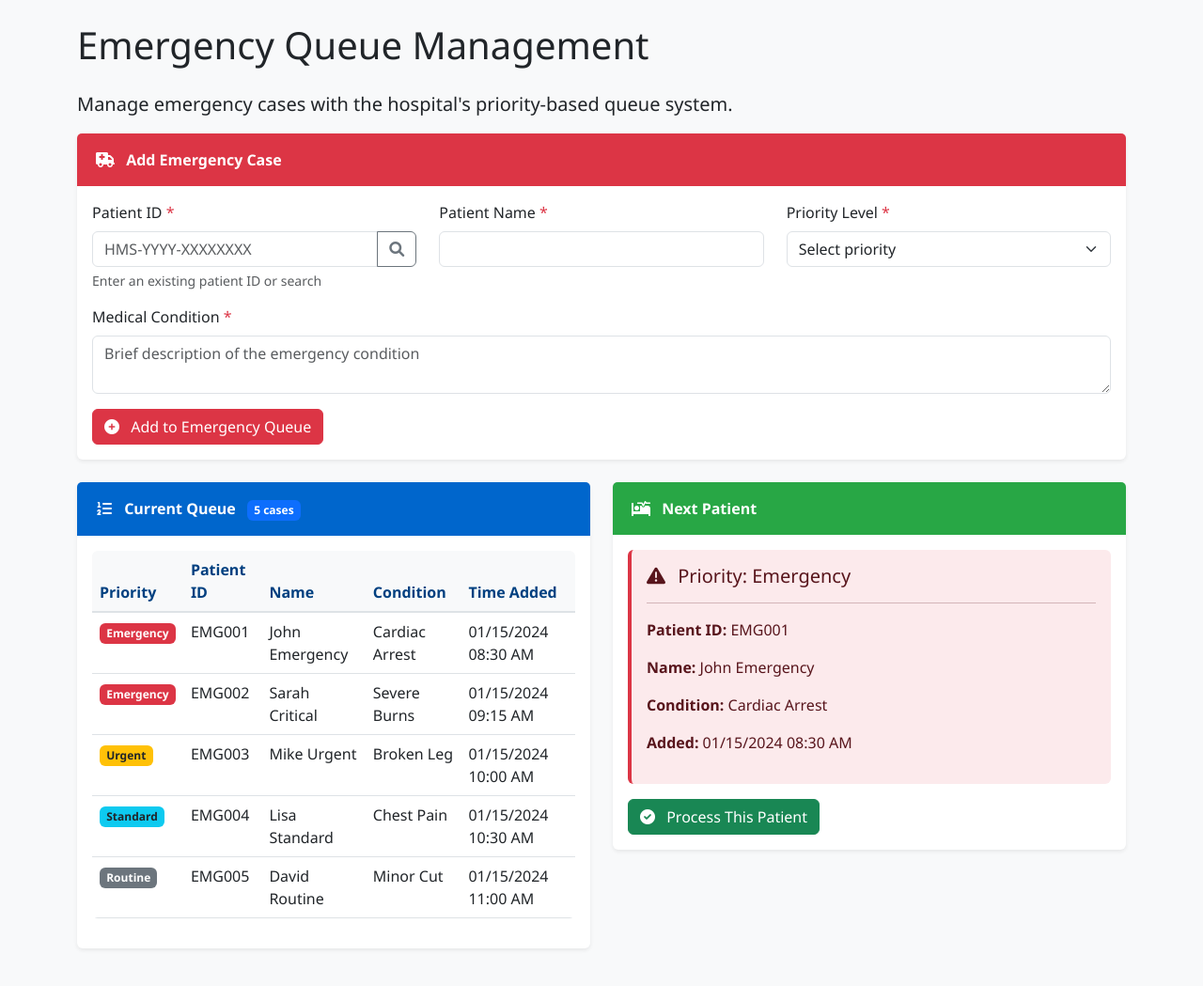
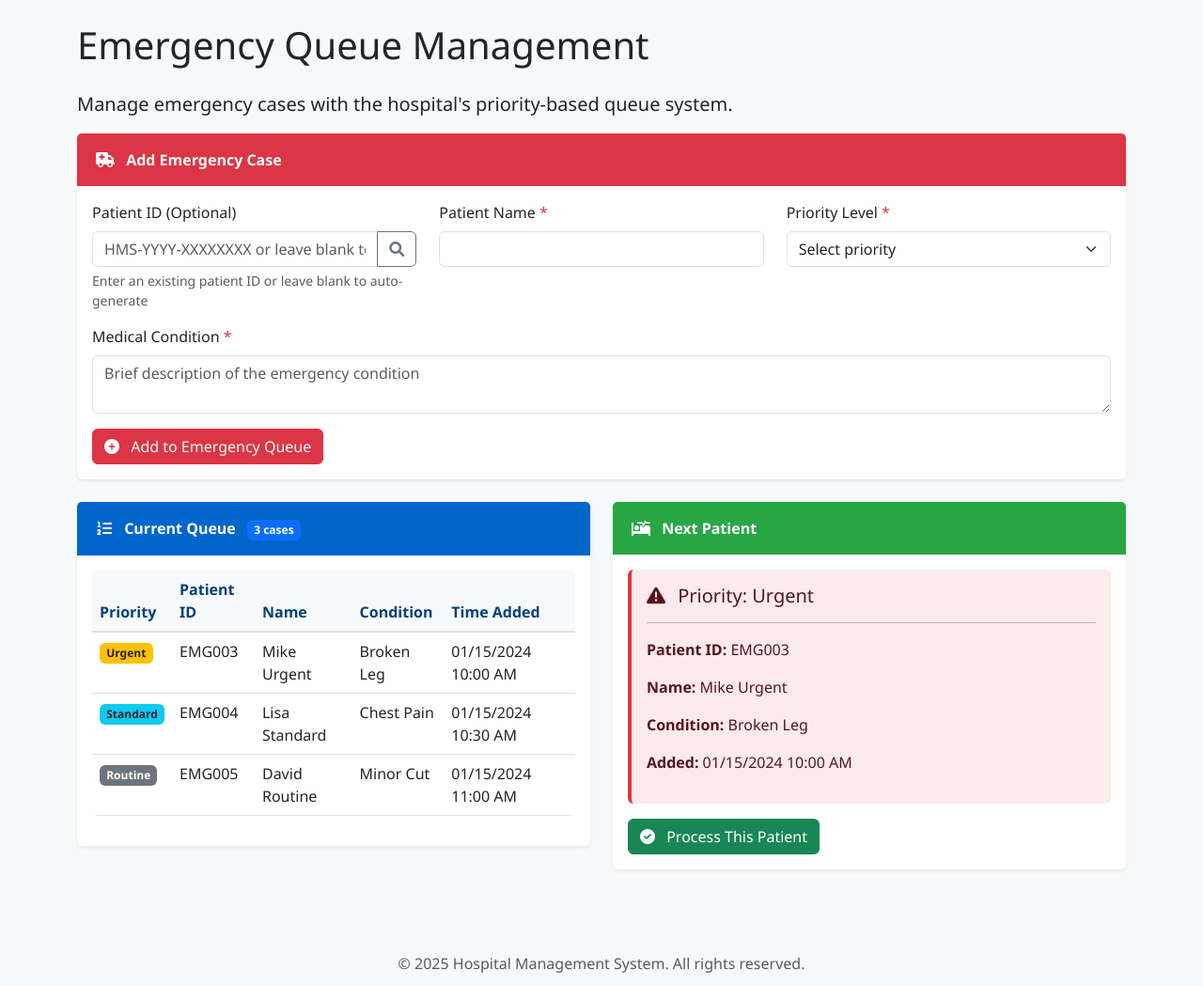
Before and after one commit to AkshatSemwall/Healthcare-Solutions, a Flask app: page /emergency in a window 1280 px wide. Shown: the part 56-1105 px from the top of the page at 94% size. Run offline with Flask 3, Linux system fonts and the light colour scheme.

Commit message:
Fix the emergency form and allow addition of new emergency cases
Corrects emergency case form validation and patient ID generation in emergency.py and emergency.html.

Replit-Commit-Author: Agent
Replit-Commit-Session-Id: 3a6c3351-4fbe-49ec-ab66-2f53c609b434
Replit-Commit-Screenshot-Url: https://storage.googleapis.com/screenshot-production-us-central1/1bd0a386-0591-4a13-b516-8128035cbd6f/32869356-1aaf-4954-8bea-1b1e70dd7a74.jpg

```diff
--- a/emergency.py
+++ b/emergency.py
@@ -30,7 +30,7 @@ def add_emergency():
         condition = request.form.get('condition', '').strip()
 
         # Validate required fields
-        if not all([patient_id, name, priority, condition]):
+        if not all([name, priority, condition]):
             flash('Please fill in all required fields.', 'error')
             return redirect(url_for('emergency'))
 
--- a/emergency_cases.csv
+++ b/emergency_cases.csv
@@ -1,6 +1,4 @@
 patient_id,name,condition,priority,priority_level,time_added
-EMG001,John Emergency,Cardiac Arrest,Emergency,1,2024-01-15 08:30:00
-EMG002,Sarah Critical,Severe Burns,Emergency,1,2024-01-15 09:15:00
 EMG003,Mike Urgent,Broken Leg,Urgent,2,2024-01-15 10:00:00
 EMG004,Lisa Standard,Chest Pain,Standard,3,2024-01-15 10:30:00
 EMG005,David Routine,Minor Cut,Routine,4,2024-01-15 11:00:00
--- a/patient_records_with_timestamp.csv
+++ b/patient_records_with_timestamp.csv
@@ -126,3 +126,4 @@ HMS-2024-05032467,Priya Kumari,28,Female,"Bhatkal Rural, Karnataka",Mild,Routine
 HMS-2024-05042478,Nagesh Rao,55,Male,"Ankola Rural, Karnataka",Critical,Emergency,Massive stroke with complications,175000.00,90000.00,85000.00,Partially Paid,Yes,Bharti AXA Life Insurance Policy No: BAXLI234567890,2024-05-18,,2024-05-18T06:20:00
 HMS-2024-05052489,Leelavathi Devi,48,Female,"Honnavar Rural, Karnataka",High,Urgent,Severe diabetic ketoacidosis,48000.00,32000.00,16000.00,Partially Paid,Yes,Star Union Dai-ichi Life Insurance Policy No: SUDLI345678901,2024-05-19,,2024-05-19T11:40:00
 HMS-2024-05062490,Krishnamurthy Gowda,41,Male,"Yellapur Rural, Karnataka",Moderate,Standard,Acute gastroenteritis with severe dehydration,15000.00,11500.00,3500.00,Partially Paid,Yes,Shriram Life Insurance Policy No: SLI456789012,2024-05-20,,2024-05-20T16:25:00
+HMS-2025-05271514,Akshat Semwal,19,Male,Mothrowala Dehradun,Critical,Emergency,Cancer,50000.0,50000.0,0,Fully Paid,No,,2025-05-27,,2025-05-27T15:14:23.333250
--- a/templates/emergency.html
+++ b/templates/emergency.html
@@ -24,15 +24,15 @@
                 <form id="emergencyForm" method="POST" action="{{ url_for('add_emergency') }}">
                     <div class="row">
                         <div class="col-md-4 mb-3">
-                            <label for="patient_id" class="form-label required">Patient ID</label>
+                            <label for="patient_id" class="form-label">Patient ID (Optional)</label>
                             <div class="input-group">
-                                <input type="text" class="form-control" id="patient_id" name="patient_id" required
-                                       placeholder="HMS-YYYY-XXXXXXXX">
+                                <input type="text" class="form-control" id="patient_id" name="patient_id"
+                                       placeholder="HMS-YYYY-XXXXXXXX or leave blank to generate">
                                 <button class="btn btn-outline-secondary" type="button" id="searchPatientBtn">
                                     <i class="fas fa-search"></i>
                                 </button>
                             </div>
-                            <div class="form-text">Enter an existing patient ID or search</div>
+                            <div class="form-text">Enter an existing patient ID or leave blank to auto-generate</div>
                         </div>
                         <div class="col-md-4 mb-3">
                             <label for="name" class="form-label required">Patient Name</label>
@@ -160,16 +160,16 @@ document.addEventListener('DOMContentLoaded', function() {
     emergencyForm.addEventListener('submit', function(event) {
         let isValid = true;
 
-        // Validate Patient ID format
+        // Validate Patient ID format only if provided
         const patientIdInput = document.getElementById('patient_id');
         const patientIdPattern = /^HMS-\d{4}-[a-zA-Z0-9]{8}$/;
 
-        if (!patientIdPattern.test(patientIdInput.value)) {
-            alert('Please enter a valid Patient ID in the format HMS-YYYY-XXXXXXXX');
+        if (patientIdInput.value.trim() && !patientIdPattern.test(patientIdInput.value)) {
+            alert('Please enter a valid Patient ID in the format HMS-YYYY-XXXXXXXX or leave blank to auto-generate');
             isValid = false;
         }
 
-        // Check all required fields
+        // Check required fields (excluding patient_id which is now optional)
         const requiredFields = emergencyForm.querySelectorAll('[required]');
         requiredFields.forEach(field => {
             if (!field.value.trim()) {
```
